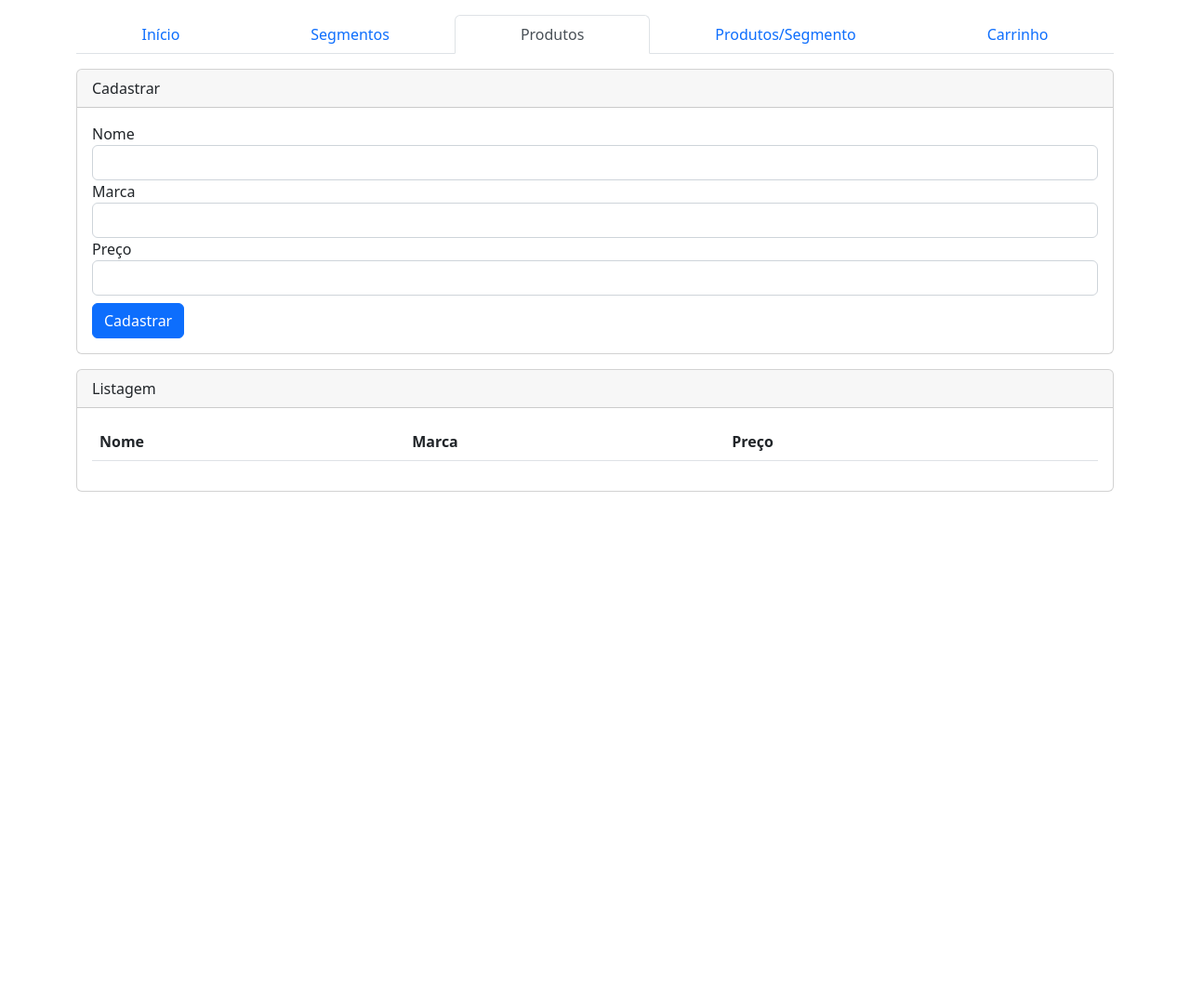
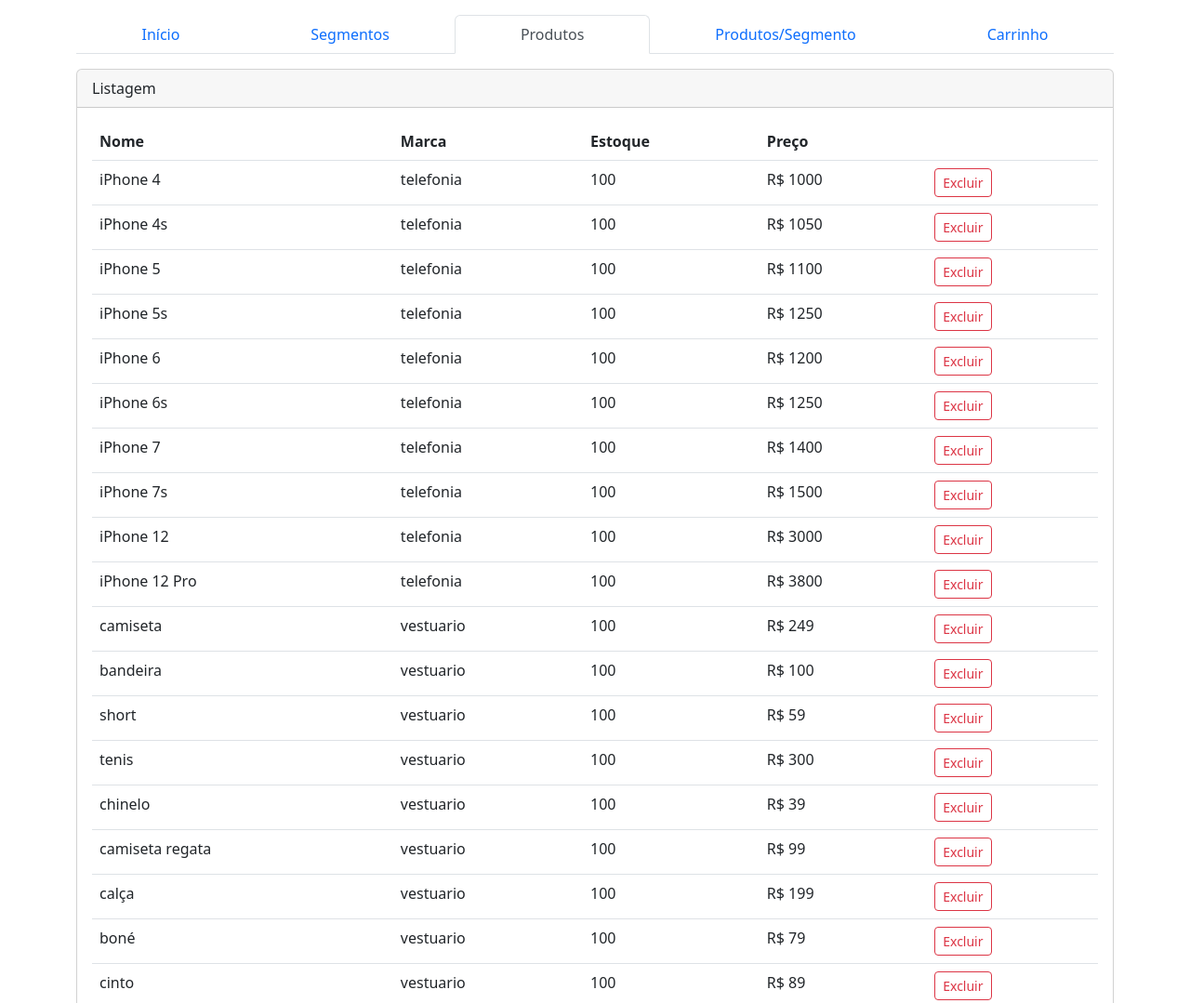
Before and after one commit to rafaprates/t-academy-html-css-boostrap-js-test, a plain HTML site: page gerenciar-produtos.html in a window 1280 px wide. Shown: the top 1079 px of the page at 93% size. Before the commit the page ends 800 px from the top, so only its background shows below. Drawn offline with nearby package versions, Linux system fonts and the light colour scheme.

Commit message:
[removed] páginas de cadastro

```diff
--- a/gerenciar-produtos.html
+++ b/gerenciar-produtos.html
@@ -9,9 +9,10 @@
       rel="stylesheet"
     />
     <title>Gerenciar produtos</title>
+    <script src="main.js"></script>
   </head>
 
-  <body onload="addOpcoesDeMarcas(); adicionarProdutoATabela()">
+  <body onload="atualizarTabelaProdutos()">
     <div class="container mt-2">
       <nav class="nav nav-tabs nav-fill mb-3 mt-3">
         <a class="nav-link" href="index.html">Início</a>
@@ -21,39 +22,52 @@
         <a class="nav-link" href="carrinho.html">Carrinho</a>
       </nav>
 
+      <!--
       <div class="card mb-3">
         <div class="card-header">Cadastrar</div>
         <div class="card-body">
           <div class="form-group row">
-            <label for="nomeProduto">
+            <label for="input-produto-nome">
               Nome
               <input
                 type="text"
-                name="nomeProduto"
-                id="nomeProduto"
+                name="input-produto-nome"
+                id="input-produto-nome"
                 class="form-control"
               />
             </label>
           </div>
 
           <div class="form-group row">
-            <label for="marcaProduto">
-              Marca
+            <label for="input-segmento-nome">
+              Segmento
               <select
-                name="marcaProduto"
-                id="marcaProduto"
+                name="input-segmento-nome"
+                id="input-segmento-nome"
                 class="form-control"
               ></select>
             </label>
           </div>
 
           <div class="form-group row mb-2">
-            <label for="precoProduto">
+            <label for="input-estoque-produto">
+              Estoque
+              <input
+                type="number"
+                name="input-estoque-produto"
+                id="input-estoque-produto"
+                class="form-control"
+              />
+            </label>
+          </div>
+
+          <div class="form-group row mb-2">
+            <label for="input-preco-produto">
               Preço
               <input
                 type="number"
-                name="precoProduto"
-                id="precoProduto"
+                name="input-preco-produto"
+                id="input-preco-produto"
                 class="form-control"
               />
             </label>
@@ -66,14 +80,16 @@
           </div>
         </div>
       </div>
+    -->
 
       <div class="card">
         <div class="card-header">Listagem</div>
         <div class="card-body">
-          <table class="table" id="tabelaMarcas">
+          <table class="table" id="tabela-marcas">
             <thead>
               <th>Nome</th>
               <th>Marca</th>
+              <th>Estoque</th>
               <th>Preço</th>
               <th></th>
             </thead>
@@ -82,6 +98,5 @@
         </div>
       </div>
     </div>
-    <script src="main.js"></script>
   </body>
 </html>
--- a/main.js
+++ b/main.js
@@ -1,39 +1,75 @@
-var marcas = [];
-var segmentos = [];
+var segmentos = [
+  { nome: "telefonia" },
+  { nome: "vestuario" },
+  { nome: "alimetício" },
+];
+
+var produtos = [
+  { nome: "iPhone 4", segmento: "telefonia", preco: 1000, estoque: 100 },
+  { nome: "iPhone 4s", segmento: "telefonia", preco: 1050, estoque: 100 },
+  { nome: "iPhone 5", segmento: "telefonia", preco: 1100, estoque: 100 },
+  { nome: "iPhone 5s", segmento: "telefonia", preco: 1250, estoque: 100 },
+  { nome: "iPhone 6", segmento: "telefonia", preco: 1200, estoque: 100 },
+  { nome: "iPhone 6s", segmento: "telefonia", preco: 1250, estoque: 100 },
+  { nome: "iPhone 7", segmento: "telefonia", preco: 1400, estoque: 100 },
+  { nome: "iPhone 7s", segmento: "telefonia", preco: 1500, estoque: 100 },
+  { nome: "iPhone 12", segmento: "telefonia", preco: 3000, estoque: 100 },
+  { nome: "iPhone 12 Pro", segmento: "telefonia", preco: 3800, estoque: 100 },
+
+  { nome: "camiseta", segmento: "vestuario", preco: 249, estoque: 100 },
+  { nome: "bandeira", segmento: "vestuario", preco: 100, estoque: 100 },
+  { nome: "short ", segmento: "vestuario", preco: 59, estoque: 100 },
+  { nome: "tenis ", segmento: "vestuario", preco: 300, estoque: 100 },
+  { nome: "chinelo ", segmento: "vestuario", preco: 39, estoque: 100 },
+  { nome: "camiseta regata ", segmento: "vestuario", preco: 99, estoque: 100 },
+  { nome: "calça ", segmento: "vestuario", preco: 199, estoque: 100 },
+  { nome: "boné ", segmento: "vestuario", preco: 79, estoque: 100 },
+  { nome: "cinto ", segmento: "vestuario", preco: 89, estoque: 100 },
+  { nome: "sunga ", segmento: "vestuario", preco: 69, estoque: 100 },
+];
+
 var carrinho = [];
 
 console.log("INCIALIZOU");
 
 inicializarLocalStorage();
 carregarArraysComLocalStorage();
-// localStorage.setItem("usuarios", JSON.stringify(usuarios));
-// localStorage.setItem("marcas", JSON.stringify(marcas));
-// localStorage.setItem("produtos", JSON.stringify(produtos));
-// localStorage.setItem("carrinho", JSON.stringify(carrinho));
-
-function cadastrarSegmento() {
-  console.log("teste");
-  let nomeSegmentoInformado = document.getElementById(
-    "input-segmento-nome"
-  ).value;
-
-  s = {
-    nome: nomeSegmentoInformado,
-  };
-
-  segmentos.push(s);
-  localStorage.setItem("segmentos", JSON.stringify(segmentos));
-}
 
 function existeSegmento() {}
 function validarSegmento() {}
 function excluirSegmento() {}
-function atualizarTabelaSegmentos() {}
-function cadastrarProduto() {}
-function validarProduto() {}
-function existeProduto() {}
-function excluirProduto() {}
-function atualizarTabelaProdutos() {}
+
+function atualizarTabelaSegmentos() {
+  var dados = "";
+  for (s of segmentos) {
+    dados += `<tr>
+                <td>${s.nome}</td>
+                <td><button onclick="excluirMarca(${segmentos.indexOf(
+                  s
+                )})" class="btn btn-outline-danger btn-sm">Excluir</button></td>
+                </tr>`;
+  }
+
+  document.getElementsByTagName("tbody")[0].innerHTML = dados;
+}
+
+function atualizarTabelaProdutos() {
+  console.log("rodou");
+  var dados = "";
+  for (p of produtos) {
+    dados += `<tr>
+                <td>${p.nome}</td>
+                <td>${p.segmento}</td>
+                <td>${p.estoque}</td>
+                <td>R$ ${p.preco}</td>
+                <td><button onclick="excluirMarca(${produtos.indexOf(
+                  p
+                )})" class="btn btn-outline-danger btn-sm">Excluir</button></td>
+                </tr>`;
+
+    document.getElementsByTagName("tbody")[0].innerHTML = dados;
+  }
+}
 
 function carregarArraysComLocalStorage() {
   if (localStorage.getItem("segmentos") != null) {
@@ -50,15 +86,18 @@ function carregarArraysComLocalStorage() {
 }
 
 function inicializarLocalStorage() {
-  if (localStorage.getItem("segmentos") == null) {
-    localStorage.setItem("segmentos", JSON.stringify(segmentos));
-  }
+  localStorage.setItem("segmentos", JSON.stringify(segmentos));
+  localStorage.setItem("produtos", JSON.stringify(produtos));
+  localStorage.setItem("carrinho", JSON.stringify(carrinho));
+  // if (localStorage.getItem("segmentos") == null) {
+  // localStorage.setItem("segmentos", JSON.stringify(segmentos));
+  // }
 
-  if (localStorage.getItem("produtos") == null) {
-    localStorage.setItem("produtos", JSON.stringify(produtos));
-  }
+  // if (localStorage.getItem("produtos") == null) {
+  // localStorage.setItem("produtos", JSON.stringify(produtos));
+  // }
 
-  if (localStorage.getItem("carrinho") == null) {
-    localStorage.setItem("carrinho", JSON.stringify(carrinho));
-  }
+  // if (localStorage.getItem("carrinho") == null) {
+  // localStorage.setItem("carrinho", JSON.stringify(carrinho));
+  // }
 }
```
Also changed, not shown: gerenciar-segmentos.html (+5 -2 lines).
